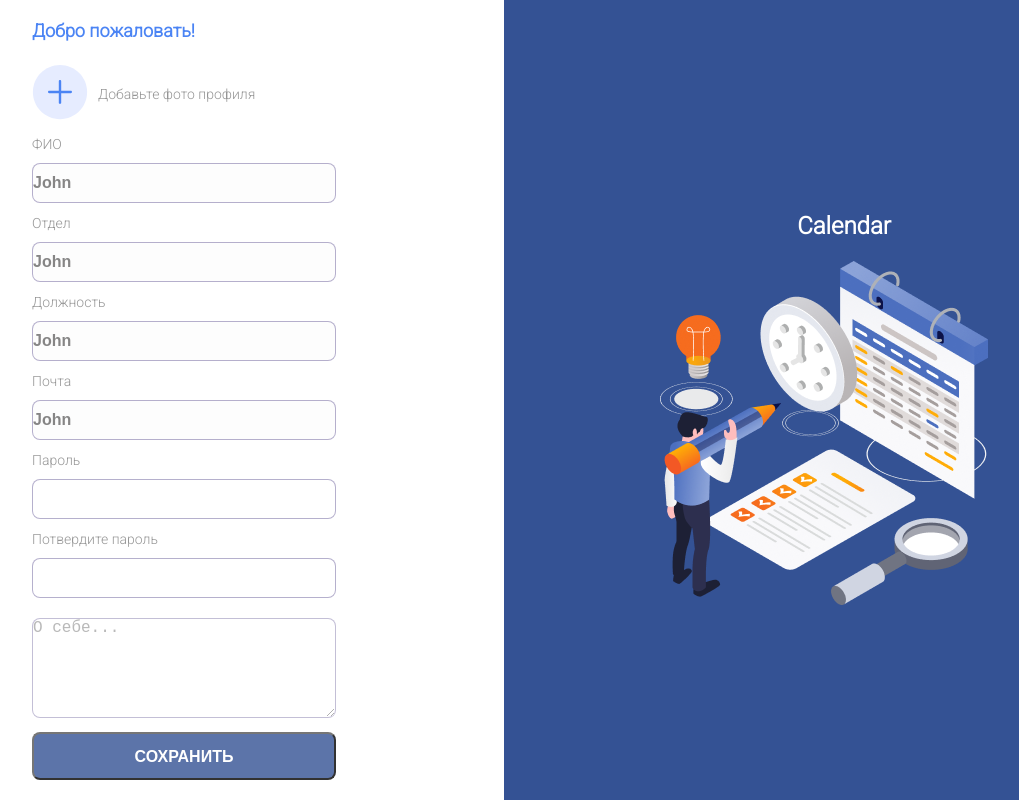
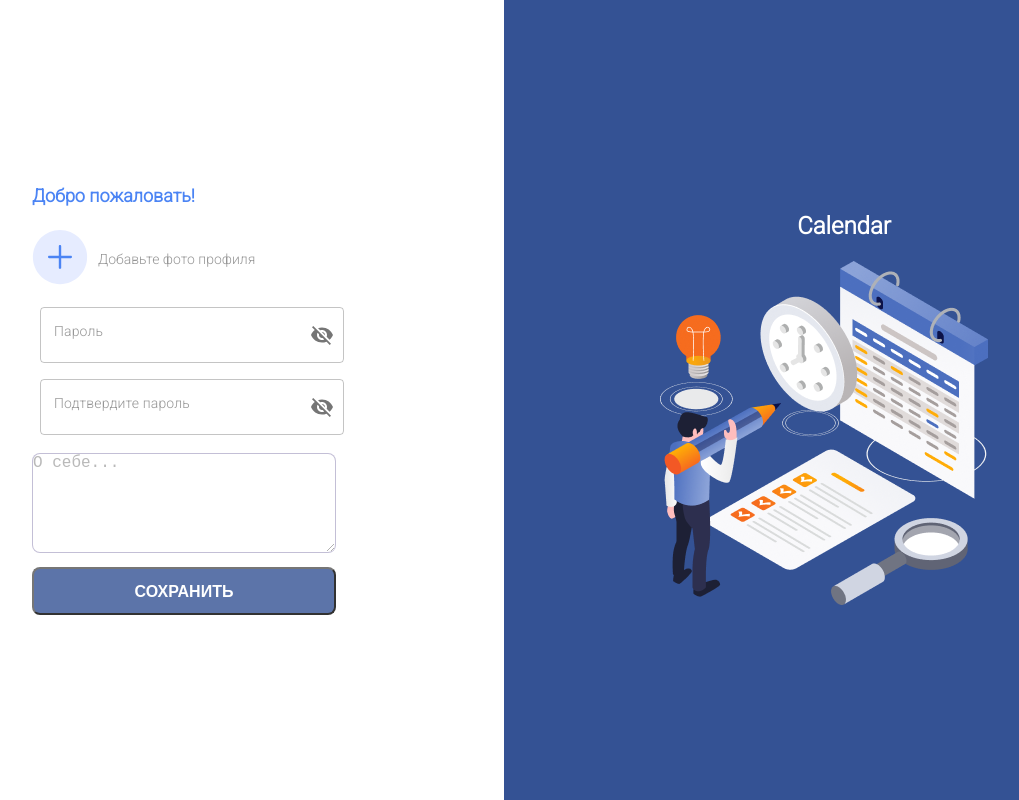
Before and after one commit to UmidaImerova/megaLab-calendar, a React (Create React App) app: page / in a window 1280 px wide. Shown: the whole page, without its empty margins (136-1155 px from the left). Built offline with nearby package versions, Linux system fonts and the light colour scheme.

Commit message:
style: add material-ui elements edit form fields

```diff
--- a/src/components/Login/LoginPage.jsx
+++ b/src/components/Login/LoginPage.jsx
@@ -1,10 +1,17 @@
 import { React, useState } from 'react'
+import InputLabel from '@mui/material/InputLabel'
+import FormControl from '@mui/material/FormControl'
+import { InputAdornment, OutlinedInput } from '@mui/material'
+import IconButton from '@mui/material/IconButton'
+import Visibility from '@mui/icons-material/Visibility'
+import VisibilityOff from '@mui/icons-material/VisibilityOff'
 import style from './style.module.scss'
 import calendar from './assets/Calendar.png'
 import plusIcon from './assets/plusIcon.svg'
 
 function LoginPage() {
   const [isDisabled, setDisabled] = useState(false)
+  const [showPassword, setShowPassword] = useState(true)
 
   function handleSubmit(e) {
     e.preventDefault()
@@ -15,6 +22,13 @@
     console.log('clicked')
   }
 
+  const newLocal = (
+    <InputAdornment position="end">
+      <IconButton aria-label="toggle password visibility" edge="end">
+        {showPassword ? <VisibilityOff /> : <Visibility />}
+      </IconButton>
+    </InputAdornment>
+  )
   return (
     <>
       <div className={style.left}>
@@ -29,32 +43,31 @@
           </div>
           <div className={style.personalForm}>
             <form onSubmit={handleSubmit}>
-              <label htmlFor="name">
-                ФИО
-                <input type="text" value="John" disabled="true" />
-              </label>
-              <label htmlFor="department">
-                Отдел
-                <input type="text" value="John" disabled="true" />
-              </label>
-              <label htmlFor="jobTitle">
-                Должность
-                <input type="text" value="John" disabled="true" />
-              </label>
-              <label htmlFor="email">
-                Почта
-                <input type="email" value="John" disabled="true" />
-              </label>
-              <label htmlFor="password">
-                Пароль
-                <input type="password" />
-              </label>
-              <label htmlFor="passwordConfirm">
-                Потвердите пароль
-                <input type="password" />
-              </label>
+              <FormControl fullWidth sx={{ m: 1 }}>
+                <InputLabel htmlFor="outlined-adornment-password">Пароль</InputLabel>
+                <OutlinedInput
+                  id="outlined-adornment-password"
+                  type="password"
+                  endAdornment={newLocal}
+                  label="Пароль"
+                />
+              </FormControl>
+              <FormControl fullWidth sx={{ m: 1 }}>
+                <InputLabel htmlFor="outlined-adornment-password">Подтвердите пароль</InputLabel>
+                <OutlinedInput
+                  id="outlined-adornment-password"
+                  type="password"
+                  endAdornment={newLocal}
+                  label="Пароль"
+                />
+              </FormControl>
               <textarea placeholder="О себе..." />
-              <button type="submit" disabled={isDisabled} onClick={confirmBtn}>
+              <button
+                className={style.submitBtn}
+                type="submit"
+                disabled={isDisabled}
+                onClick={confirmBtn}
+              >
                 СОХРАНИТЬ
               </button>
             </form>
--- a/src/components/Login/style.module.scss
+++ b/src/components/Login/style.module.scss
@@ -86,7 +86,7 @@
                 opacity: 0.5;
             }
 
-            input {
+            /*             input {
                 width: 304px;
                 height: 40px;
                 margin-top: 10px;
@@ -101,9 +101,9 @@
                 line-height: 19px;
                 color: #0f0e0e;
 
-            }
+            } */
 
-            button {
+            .submitBtn {
                 width: 304px;
                 height: 48px;
                 opacity: 0.8;
```
